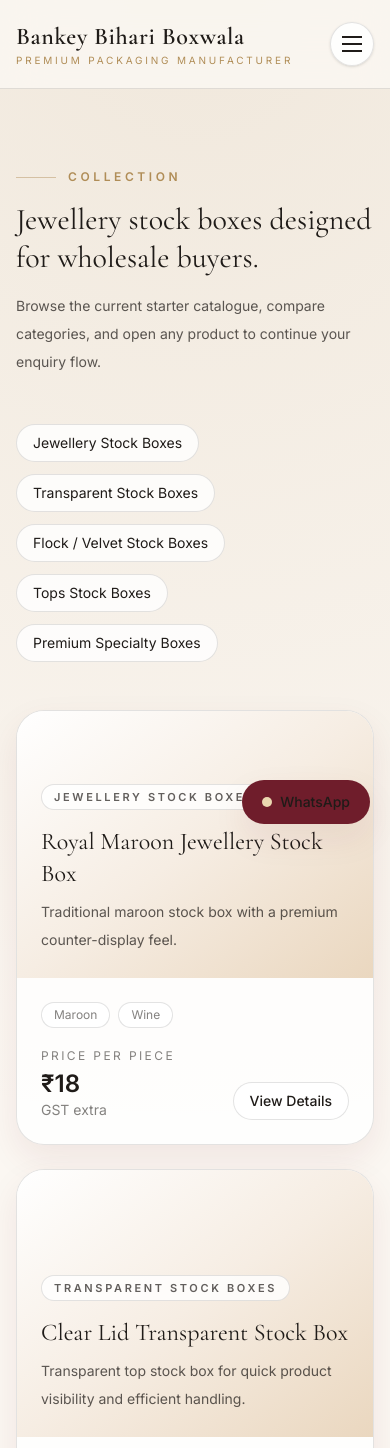
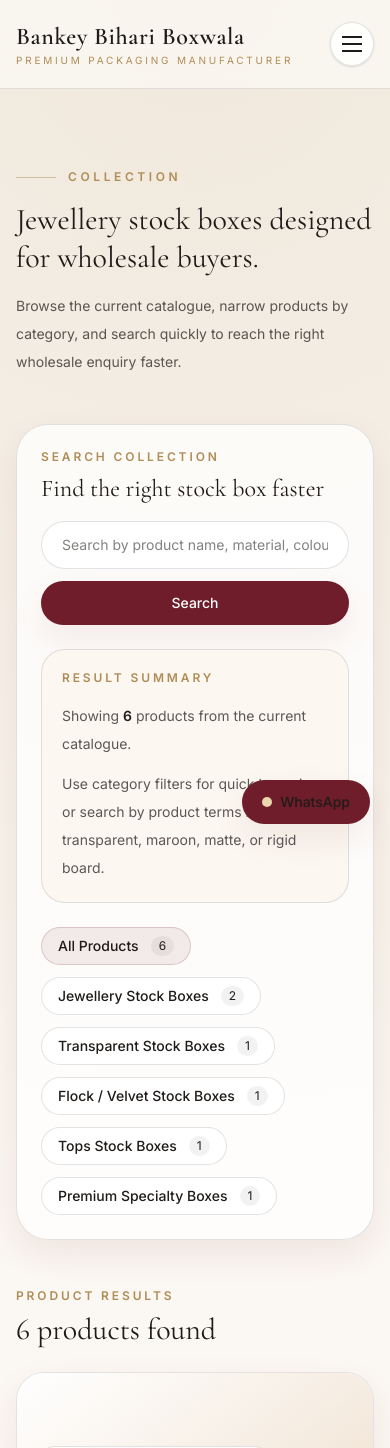
Before and after one commit to sangram-sethi/bankey-bihari-boxwala, a Next.js app: page /collection in a window 390 px wide. Shown: the top 1448 px of the page. Built offline with nearby package versions, Linux system fonts and the light colour scheme.

Commit message:
feat: add collection filtering and search for milestone 7

```diff
--- a/src/app/(marketing)/collection/page.tsx
+++ b/src/app/(marketing)/collection/page.tsx
@@ -1,49 +1,157 @@
-import { createPageMetadata } from "@/features/seo/metadata";
+import Link from "next/link";
+
+import { ProductCard } from "@/components/collection/product-card";
+import { CollectionFilters } from "@/components/collection/collection-filters";
 import { Container } from "@/components/common/container";
 import { SectionHeading } from "@/components/common/section-heading";
-import { ProductCard } from "@/components/collection/product-card";
 import { categories } from "@/features/products/data/categories";
 import { products } from "@/features/products/data/products";
 
-export const metadata = createPageMetadata({
-  title: "Collection",
-  description:
-    "Browse jewellery stock boxes, transparent stock boxes, velvet stock boxes, tops stock boxes, and premium specialty boxes for wholesale buying.",
-  path: "/collection",
-  keywords: [
-    "jewellery stock boxes collection",
-    "transparent stock boxes",
-    "velvet jewellery boxes",
-    "premium specialty boxes",
-  ],
+type CollectionPageProps = {
+  searchParams: Promise<{
+    category?: string | string[];
+    q?: string | string[];
+  }>;
+};
+
+function getSingleParam(value?: string | string[]) {
+  if (Array.isArray(value)) {
+    return value[0];
+  }
+
+  return value;
+}
+
+export default async function CollectionPage({
+  searchParams,
+}: CollectionPageProps) {
+  const resolvedSearchParams = await searchParams;
+
+  const rawCategory = getSingleParam(resolvedSearchParams.category);
+  const query = getSingleParam(resolvedSearchParams.q)?.trim() ?? "";
+
+  const activeCategory = categories.some(
+    (category) => category.slug === rawCategory
+  )
+    ? rawCategory
+    : undefined;
+
+  const normalizedQuery = query.toLowerCase();
+
+  const filteredProducts = products.filter((product) => {
+    const categoryMatch = activeCategory
+      ? product.category === activeCategory
+      : true;
+
+    const searchableText = [
+      product.name,
+      product.shortDescription,
+      product.fullDescription,
+      product.category,
+      product.material,
+      product.finish,
+      ...product.colours,
+      ...product.sizes,
+    ]
+      .join(" ")
+      .toLowerCase();
+
+    const queryMatch = normalizedQuery
+      ? searchableText.includes(normalizedQuery)
+      : true;
+
+    return categoryMatch && queryMatch;
   });
 
-export default function CollectionPage() {
+  const activeCategoryData = activeCategory
+    ? categories.find((category) => category.slug === activeCategory)
+    : undefined;
+
   return (
     <main className="py-20">
       <Container className="space-y-12">
         <SectionHeading
           eyebrow="Collection"
           title="Jewellery stock boxes designed for wholesale buyers."
-          description="Browse the current starter catalogue, compare categories, and open any product to continue your enquiry flow."
+          description="Browse the current catalogue, narrow products by category, and search quickly to reach the right wholesale enquiry faster."
         />
 
-        <div className="flex flex-wrap gap-3">
-          {categories.map((category) => (
-            <span
-              key={category.id}
-              className="rounded-full border border-(--border) bg-white/80 px-4 py-2 text-sm text-(--foreground)"
-            >
-              {category.name}
-            </span>
-          ))}
+        <CollectionFilters
+          activeCategory={activeCategory}
+          query={query}
+          filteredCount={filteredProducts.length}
+        />
+
+        {activeCategoryData ? (
+          <section className="rounded-4xl border border-(--border) bg-linear-to-br from-white via-[#f6ede3] to-[#ead7bf] p-8 sm:p-10">
+            <p className="text-xs font-semibold uppercase tracking-[0.24em] text-(--gold)">
+              Active Category
+            </p>
+
+            <h2 className="mt-3 font-serif text-3xl text-(--foreground)">
+              {activeCategoryData.name}
+            </h2>
+
+            <p className="mt-4 max-w-3xl text-sm leading-8 text-[rgba(31,27,24,0.72)] sm:text-base">
+              {activeCategoryData.description}
+            </p>
+          </section>
+        ) : null}
+
+        <section className="space-y-6">
+          <div className="flex flex-col gap-3 sm:flex-row sm:items-end sm:justify-between">
+            <div>
+              <p className="text-xs font-semibold uppercase tracking-[0.24em] text-(--gold)">
+                Product Results
+              </p>
+              <h2 className="mt-2 font-serif text-3xl text-(--foreground)">
+                {filteredProducts.length} product
+                {filteredProducts.length === 1 ? "" : "s"} found
+              </h2>
             </div>
 
+            {(activeCategory || query) && (
+              <Link
+                href="/collection"
+                className="text-sm font-medium text-(--maroon) transition hover:opacity-80"
+              >
+                Reset filters
+              </Link>
+            )}
+          </div>
+
+          {filteredProducts.length > 0 ? (
             <div className="grid gap-6 lg:grid-cols-2 xl:grid-cols-3">
-          {products.map((product) => (
+              {filteredProducts.map((product) => (
                 <ProductCard key={product.id} product={product} />
               ))}
             </div>
+          ) : (
+            <div className="rounded-4xl border border-(--border) bg-white/80 p-10 text-center shadow-(--shadow-card)">
+              <p className="text-xs font-semibold uppercase tracking-[0.24em] text-(--gold)">
+                No Products Found
+              </p>
+
+              <h3 className="mt-3 font-serif text-3xl text-(--foreground)">
+                No matching products in this view
+              </h3>
+
+              <p className="mx-auto mt-4 max-w-2xl text-sm leading-8 text-(--muted) sm:text-base">
+                Try a broader keyword, switch category, or clear the current
+                filters to explore the full wholesale collection again.
+              </p>
+
+              <div className="mt-6">
+                <Link
+                  href="/collection"
+                  className="inline-flex items-center justify-center rounded-full bg-(--maroon) px-5 py-3 text-sm font-medium text-white shadow-(--shadow-card) transition hover:-translate-y-0.5 hover:bg-(--maroon-dark)"
+                >
+                  View Full Collection
+                </Link>
+              </div>
+            </div>
+          )}
+        </section>
       </Container>
     </main>
   );
--- /dev/null
+++ b/src/components/collection/collection-filters/index.tsx
@@ -0,0 +1,148 @@
+import Link from "next/link";
+
+import { Button } from "@/components/common/button";
+import { categories } from "@/features/products/data/categories";
+import { products } from "@/features/products/data/products";
+
+type CollectionFiltersProps = {
+  activeCategory?: string;
+  query?: string;
+  filteredCount: number;
+};
+
+function buildCollectionHref({
+  category,
+  query,
+}: {
+  category?: string;
+  query?: string;
+}) {
+  const params = new URLSearchParams();
+
+  if (category) {
+    params.set("category", category);
+  }
+
+  if (query?.trim()) {
+    params.set("q", query.trim());
+  }
+
+  const search = params.toString();
+
+  return search ? `/collection?${search}` : "/collection";
+}
+
+export function CollectionFilters({
+  activeCategory,
+  query,
+  filteredCount,
+}: CollectionFiltersProps) {
+  const hasActiveFilters = Boolean(activeCategory || query?.trim());
+
+  return (
+    <section className="space-y-6 rounded-4xl border border-(--border) bg-white/75 p-6 shadow-(--shadow-card) sm:p-8">
+      <div className="grid gap-6 lg:grid-cols-[1.2fr_0.8fr]">
+        <form action="/collection" method="get" className="space-y-4">
+          <div>
+            <p className="text-xs font-semibold uppercase tracking-[0.24em] text-(--gold)">
+              Search Collection
+            </p>
+            <h3 className="mt-2 font-serif text-2xl text-(--foreground)">
+              Find the right stock box faster
+            </h3>
+          </div>
+
+          {activeCategory ? (
+            <input type="hidden" name="category" value={activeCategory} />
+          ) : null}
+
+          <div className="flex flex-col gap-3 sm:flex-row">
+            <input
+              type="text"
+              name="q"
+              defaultValue={query}
+              placeholder="Search by product name, material, colour, finish..."
+              className="min-h-12 flex-1 rounded-full border border-(--border) bg-white px-5 text-sm text-(--foreground) outline-none transition placeholder:text-(--muted-soft) focus:border-(--gold)"
+            />
+
+            <Button type="submit">Search</Button>
+          </div>
+        </form>
+
+        <div className="rounded-3xl border border-(--border) bg-[#fcf7f1] p-5">
+          <p className="text-xs font-semibold uppercase tracking-[0.24em] text-(--gold)">
+            Result Summary
+          </p>
+
+          <div className="mt-4 space-y-3 text-sm leading-7 text-(--muted)">
+            <p>
+              Showing{" "}
+              <span className="font-semibold text-(--foreground)">
+                {filteredCount}
+              </span>{" "}
+              product{filteredCount === 1 ? "" : "s"} from the current
+              catalogue.
+            </p>
+
+            <p>
+              Use category filters for quick browsing, or search by product
+              terms like velvet, transparent, maroon, matte, or rigid board.
+            </p>
+          </div>
+
+          {hasActiveFilters ? (
+            <div className="mt-5">
+              <Button href="/collection" variant="secondary" size="sm">
+                Clear All Filters
+              </Button>
+            </div>
+          ) : null}
+        </div>
+      </div>
+
+      <div className="flex flex-wrap gap-3">
+        <Link
+          href={buildCollectionHref({ query })}
+          className={`inline-flex items-center gap-3 rounded-full border px-4 py-2 text-sm transition ${
+            !activeCategory
+              ? "border-[rgba(111,29,43,0.18)] bg-[rgba(111,29,43,0.08)] text-(--maroon)"
+              : "border-(--border) bg-white text-(--foreground) hover:bg-[#fcf7f1]"
+          }`}
+        >
+          <span className="font-medium">All Products</span>
+          <span className="rounded-full bg-black/5 px-2 py-0.5 text-xs">
+            {products.length}
+          </span>
+        </Link>
+
+        {categories.map((category) => {
+          const count = products.filter(
+            (product) => product.category === category.slug
+          ).length;
+
+          const isActive = activeCategory === category.slug;
+
+          return (
+            <Link
+              key={category.id}
+              href={buildCollectionHref({
+                category: category.slug,
+                query,
+              })}
+              className={`inline-flex items-center gap-3 rounded-full border px-4 py-2 text-sm transition ${
+                isActive
+                  ? "border-[rgba(111,29,43,0.18)] bg-[rgba(111,29,43,0.08)] text-(--maroon)"
+                  : "border-(--border) bg-white text-(--foreground) hover:bg-[#fcf7f1]"
+              }`}
+            >
+              <span className="font-medium">{category.name}</span>
+              <span className="rounded-full bg-black/5 px-2 py-0.5 text-xs">
+                {count}
+              </span>
+            </Link>
+          );
+        })}
+      </div>
+    </section>
+  );
+}
```
Lines whose indentation alone changed are shown as unchanged.
